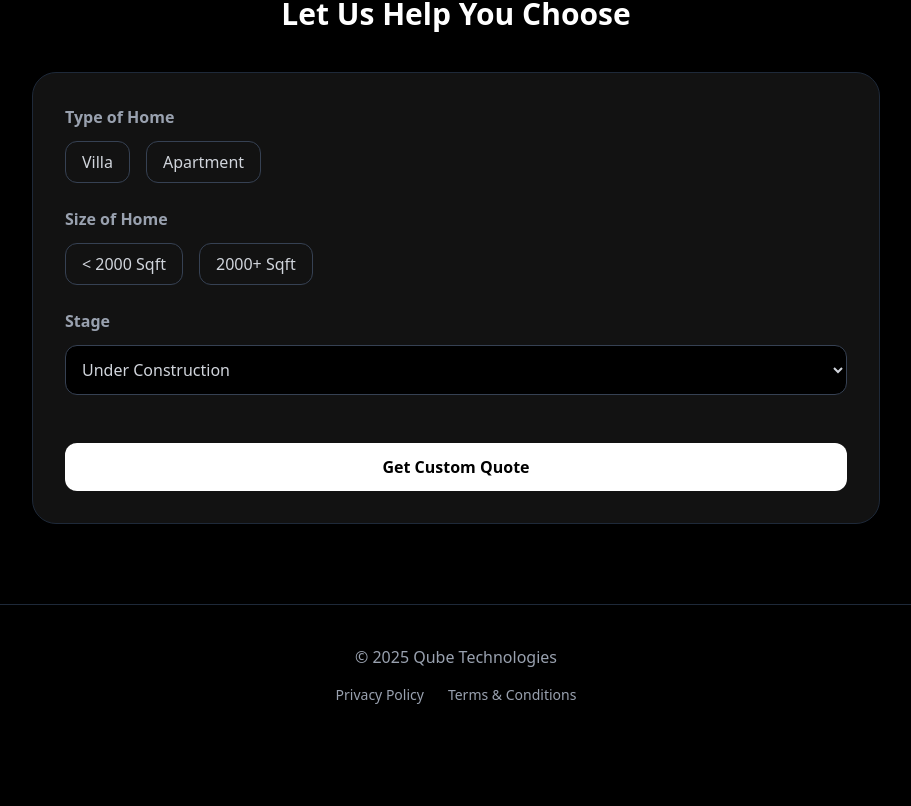
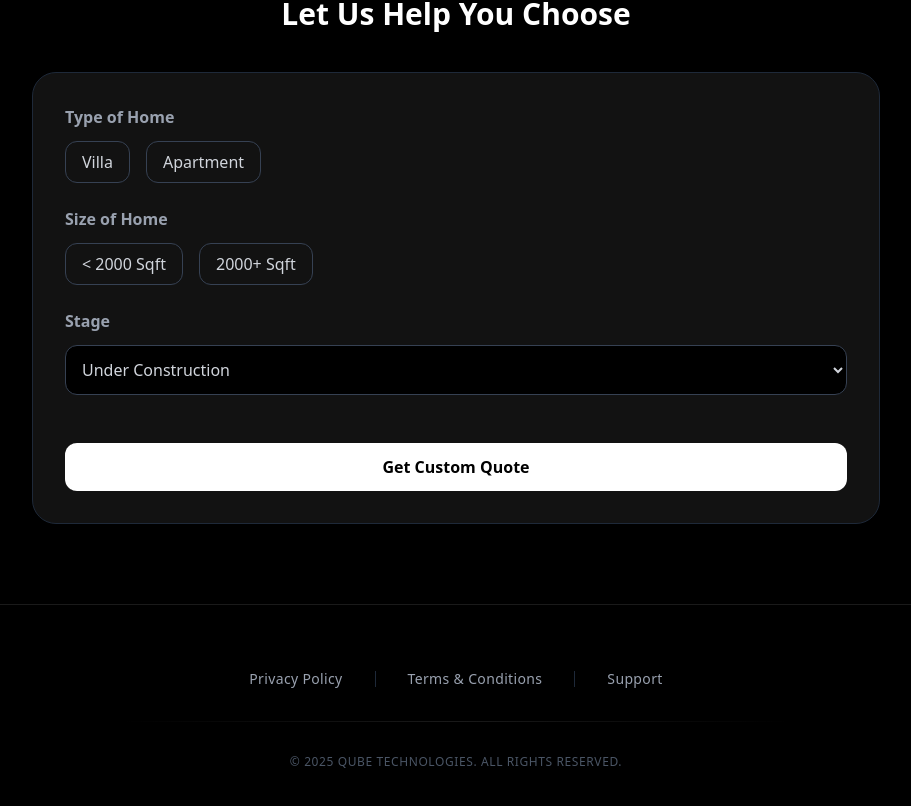
Before and after one commit to shoeib22/qube, a Next.js app: page / in a window 1280 px wide. Shown: the part 1495-2301 px from the top of the page, without its empty margins (184-1095 px from the left). Before the commit the page ends 2240 px from the top, so only its background shows below. Built offline with nearby package versions, Linux system fonts and the light colour scheme; no server answers.

Commit message:
fixed footer

```diff
--- a/components/Footer.tsx
+++ b/components/Footer.tsx
@@ -2,15 +2,31 @@ import Link from 'next/link';
 
 export default function Footer() {
   return (
-    <footer className="py-10 border-t border-gray-800 text-center text-gray-400 flex flex-col items-center gap-4">
-      <p>© 2025 Qube Technologies</p>
-      <div className="flex gap-6 text-sm">
-        <Link href="/privacy-policy" className="hover:text-white transition-colors">
-          Privacy Policy
-        </Link>
-        <Link href="/terms" className="hover:text-white transition-colors">
-          Terms & Conditions
-        </Link>
+    <footer className="w-full bg-black border-t border-white/10 pt-16 pb-12">
+      <div className="container mx-auto px-4 max-w-6xl flex flex-col items-center justify-center">
+
+        {/* Links Section */}
+        <div className="flex flex-col md:flex-row items-center justify-center gap-4 md:gap-8 text-sm text-gray-400 mb-8 font-medium tracking-wide">
+          <Link href="/privacy-policy" className="hover:text-[#ff7a3d] transition-colors duration-300 flex items-center h-full">
+            Privacy Policy
+          </Link>
+          <span className="hidden md:block w-px h-4 bg-gray-800 self-center"></span>
+          <Link href="/terms" className="hover:text-[#ff7a3d] transition-colors duration-300 flex items-center h-full">
+            Terms & Conditions
+          </Link>
+          <span className="hidden md:block w-px h-4 bg-gray-800 self-center"></span>
+          <Link href="/support" className="hover:text-[#ff7a3d] transition-colors duration-300 flex items-center h-full">
+            Support
+          </Link>
+        </div>
+
+        {/* Subtle Divider */}
+        <div className="w-full h-px bg-gradient-to-r from-transparent via-white/10 to-transparent max-w-2xl mb-8"></div>
+
+        {/* Copyright */}
+        <p className="text-xs text-gray-600 tracking-wider uppercase">
+          © 2025 Qube Technologies. All rights reserved.
+        </p>
       </div>
     </footer>
   );
```
